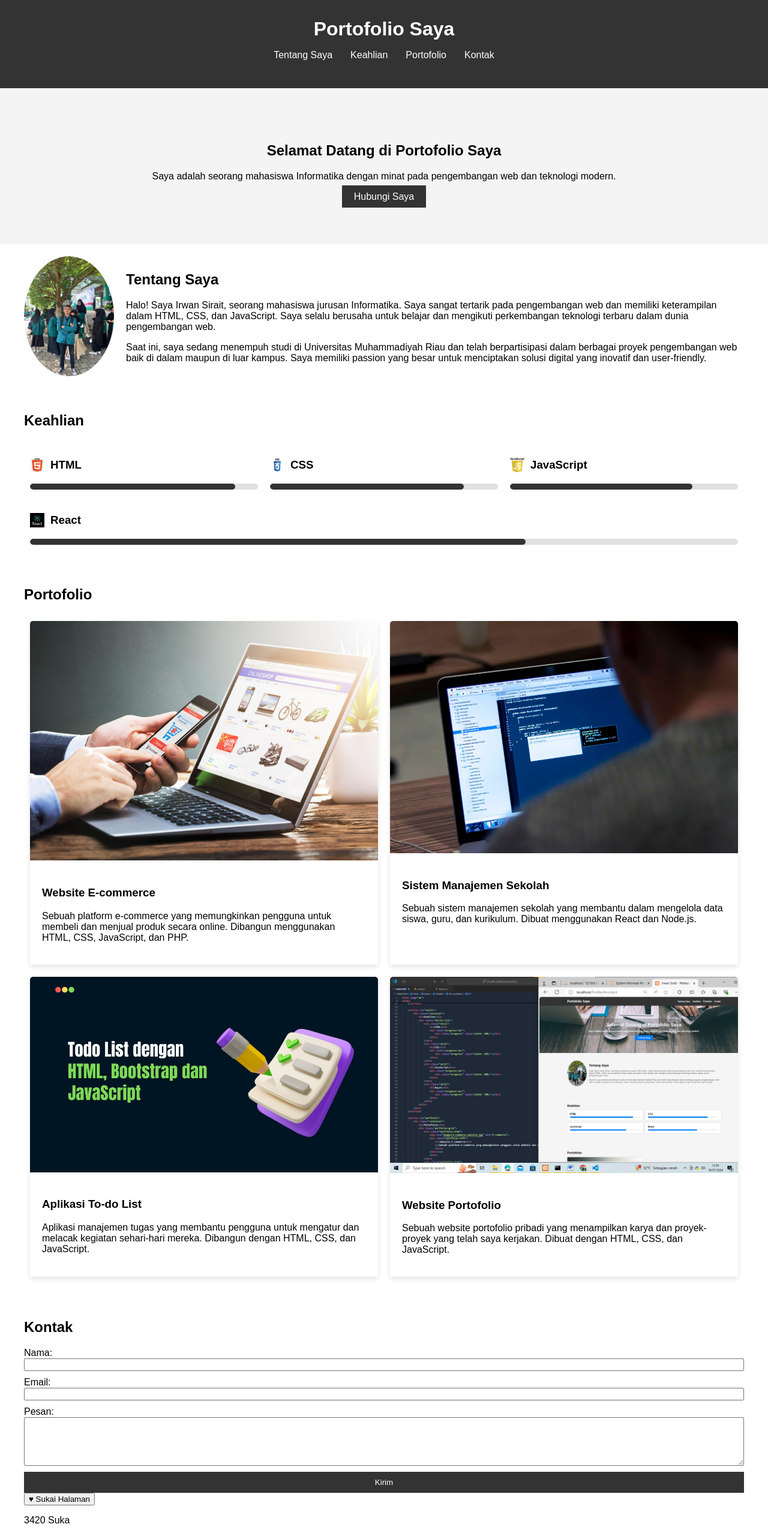
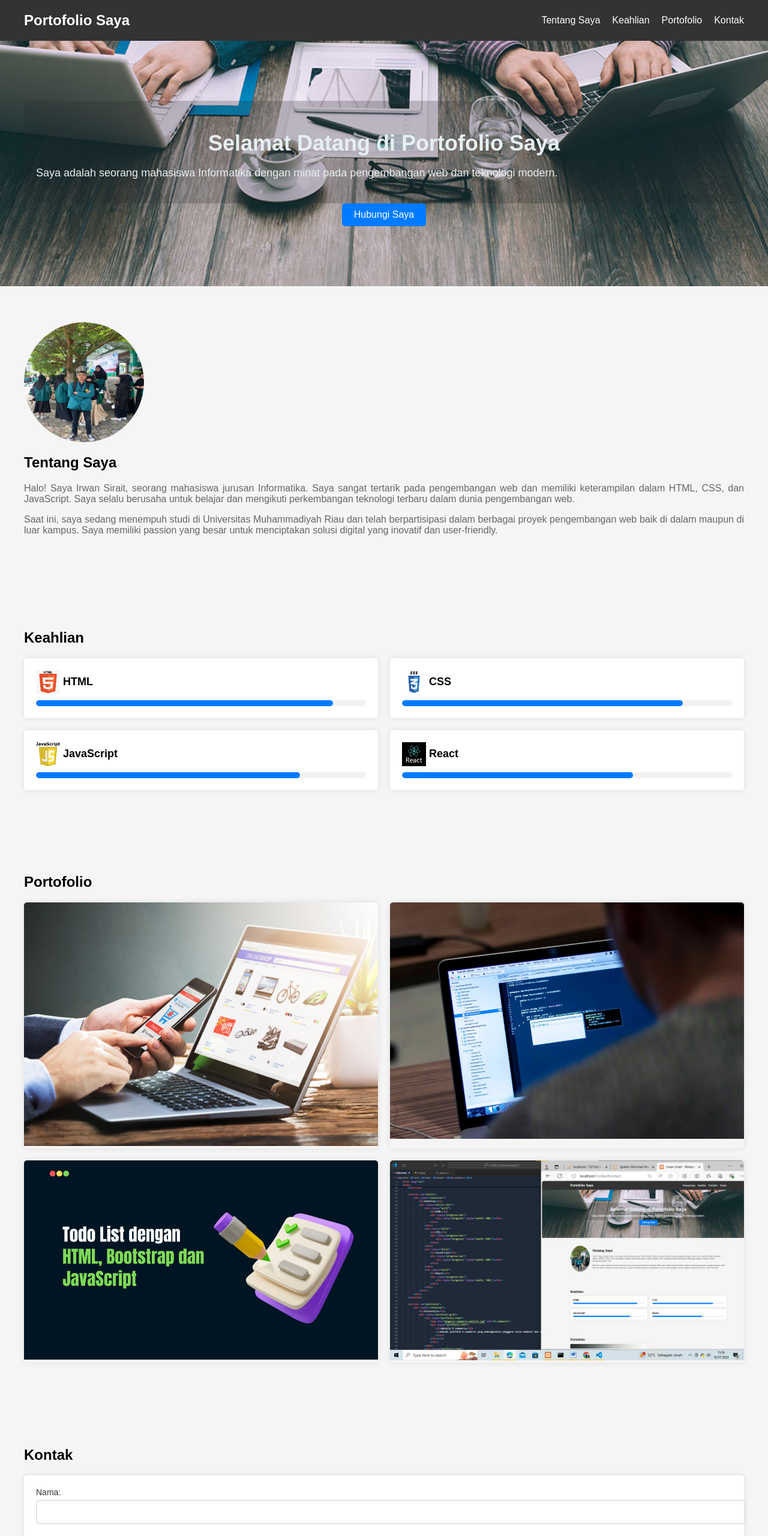
Before and after one commit to irwansirait812/website-Irwan, a plain HTML site: page index.html in a window 1280 px wide. Shown: the top 2560 px of the page at 60% size. Drawn offline with Linux system fonts and the light colour scheme.

Commit message:
updated styles.css with new styles

```diff
--- a/styles.css
+++ b/styles.css
@@ -1,147 +1,207 @@
+/* Reset dasar */
 body {
-    font-family: Arial, sans-serif;
+    font-family: 'Arial', sans-serif;
     margin: 0;
     padding: 0;
+    background-color: #f5f5f5;
+}
+
+header {
+    background-color: #333;
+    color: #fff;
+    padding: 20px 0;
+}
+
+header .container {
+    display: flex;
+    justify-content: space-between;
+    align-items: center;
+}
+
+header h1 {
+    margin: 0;
+    font-size: 24px;
+}
+
+nav ul {
+    list-style: none;
+    margin: 0;
+    padding: 0;
+    display: flex;
+}
+
+nav ul li {
+    margin-left: 20px;
+}
+
+nav ul li a {
+    color: #fff;
+    text-decoration: none;
+    font-size: 16px;
+}
+
+nav ul li a:hover {
+    text-decoration: underline;
+}
+
+section {
+    padding: 60px 0;
 }
 
 .container {
     max-width: 1200px;
     margin: 0 auto;
-    padding: 20px;
+    padding: 0 20px;
 }
 
-header {
-    background-color: #333;
-    color: #fff;
-    padding: 10px 0;
-}
-
-header h1 {
-    margin: 0;
+.welcome-box {
+    background-color: #28292a3d;
+    color: #e6eff1;
+    padding: 20px;
+    border-radius: 10px;
     text-align: center;
 }
 
-nav ul {
-    display: flex;
-    justify-content: center;
-    list-style-type: none;
-    padding: 0;
+#hero {
+    background: url('images/pekerja-digital.jpg') no-repeat center center/cover;
+    color: #fff;
+    text-align: center;
+    padding: 100px 0;
 }
 
-nav li {
-    margin: 0 15px;
+#hero h2 {
+    font-size: 36px;
+    margin-bottom: 10px;
 }
 
-nav a {
+#hero p {
+    font-size: 18px;
+    margin-bottom: 20px;
+    text-align: justify;
+}
+
+.btn {
+    display: inline-block;
+    padding: 10px 20px;
+    background-color: #007bff;
     color: #fff;
     text-decoration: none;
+    border-radius: 5px;
 }
 
-#hero {
-    background-color: #f4f4f4;
-    padding: 50px 0;
-    text-align: center;
-}
-
-#hero .btn {
-    background-color: #333;
-    color: #fff;
-    padding: 10px 20px;
-    text-decoration: none;
+.btn:hover {
+    background-color: #0056b3;
 }
 
 .profile {
     display: flex;
     align-items: center;
+    flex-wrap: wrap;
+}
+
+.profile img {
+    width: 200px;
+    height: 200px;
+    border-radius: 50%;
+    margin-right: 20px;
+}
+
+.bio p {
+    font-size: 16px;
+    color: #666;
+    text-align: justify;
+}
+
+.skills-list {
+    display: grid;
+    grid-template-columns: repeat(2, 1fr);
     gap: 20px;
 }
 
-.profile img {
-    border-radius: 50%;
-    max-width: 150px;
-}
-
-.bio {
-    flex: 1;
-}
-
-.skills-list {
-    display: flex;
-    justify-content: space-around;
-    flex-wrap: wrap;
-}
-
 .skill {
-    flex: 1 1 30%;
-    margin: 10px;
+    background-color: #fff;
+    padding: 20px;
+    border-radius: 5px;
+    box-shadow: 0 0 10px rgba(0, 0, 0, 0.1);
 }
 
 .skill h3 {
-    display: flex;
-    align-items: center;
-    gap: 10px;
-}
-
-.skill-logo {
-    width: 24px;
-    height: 24px;
+    margin: 0 0 10px;
+    font-size: 18px;
 }
 
 .progress-bar {
-    background-color: #e0e0e0;
+    background-color: #f2f2f2;
     border-radius: 5px;
     overflow: hidden;
-    margin-top: 10px;
 }
 
 .progress {
-    background-color: #333;
     height: 10px;
+    background-color: #007bff;
     border-radius: 5px;
 }
 
 .portfolio-grid {
-    display: flex;
-    flex-wrap: wrap;
-    justify-content: space-around;
+    display: grid;
+    grid-template-columns: repeat(2, 1fr);
+    gap: 20px;
 }
 
 .portfolio-item {
-    flex: 1 1 45%;
-    margin: 10px;
-    box-shadow: 0 4px 8px rgba(0, 0, 0, 0.1);
+    position: relative;
+    overflow: hidden;
     border-radius: 5px;
-    overflow: hidden;
+    box-shadow: 0 0 10px rgba(0, 0, 0, 0.1);
 }
 
 .portfolio-item img {
-    max-width: 100%;
+    width: 100%;
     height: auto;
 }
 
 .portfolio-info {
+    position: absolute;
+    bottom: 0;
+    left: 0;
+    right: 0;
+    background-color: rgba(0, 0, 0, 0.7);
+    color: #fff;
     padding: 20px;
+    opacity: 0;
+    transition: opacity 0.3s ease;
+    text-align: justify;
 }
 
-#contactForm {
-    display: flex;
-    flex-direction: column;
-    gap: 10px;
+.portfolio-item:hover .portfolio-info {
+    opacity: 1;
+}
+
+form {
+    background-color: #fff;
+    padding: 20px;
+    border-radius: 5px;
+    box-shadow: 0 0 10px rgba(0, 0, 0, 0.1);
 }
 
 .form-group {
-    display: flex;
-    flex-direction: column;
+    margin-bottom: 20px;
 }
 
-.btn {
-    background-color: #333;
-    color: #fff;
+.form-group label {
+    display: block;
+    margin-bottom: 5px;
+    font-size: 14px;
+    color: #333;
+}
+
+.form-group input,
+.form-group textarea {
+    width: 100%;
     padding: 10px;
-    text-align: center;
-    text-decoration: none;
-    border: none;
-    cursor: pointer;
+    border: 1px solid #ccc;
+    border-radius: 5px;
+    font-size: 16px;
 }
 
 footer {
@@ -149,13 +209,90 @@ footer {
     color: #fff;
     text-align: center;
     padding: 20px 0;
+    margin-top: 20px;
 }
 
-/* Media query untuk layar dengan lebar maksimum 768px (tablet dan hp) */
+.skill-logo {
+    width: 40px;
+    height: 40px;
+    margin-right: 0px;
+    vertical-align: middle;
+}
+
+.like-section {
+    margin-top: 40px; /* Adjust this value as needed */
+    text-align: center;
+}
+
+.like-btn {
+    background: none;
+    border: none;
+    color: red;
+    font-size: 24px;
+    cursor: pointer;
+}
+
+.heart {
+    font-size: 36px;
+    color: red;
+}
+
+#contact-info {
+    background-color: #fff;
+    padding: 20px;
+    border-radius: 5px;
+    box-shadow: 0 0 10px rgba(0, 0, 0, 0.1);
+    margin-top: 40px; /* Adjust this value as needed */
+}
+
+#contact-info h2 {
+    margin-bottom: 20px;
+    text-align: center;
+}
+
+#contact-info ul {
+    list-style: none;
+    padding: 0;
+    display: flex;
+    flex-direction: column;
+    align-items: center;
+}
+
+.info-item {
+    display: flex;
+    align-items: center;
+    gap: 10px;
+    margin-bottom: 10px;
+}
+
+.info-logo {
+    width: 30px;
+    height: 30px;
+}
+
+/* Responsif untuk perangkat dengan layar kecil */
 @media (max-width: 768px) {
+    header .container {
+        flex-direction: column;
+        align-items: flex-start;
+    }
+
     nav ul {
         flex-direction: column;
-        align-items: center;
+        align-items: flex-start;
+    }
+
+    nav ul li {
+        margin-left: 0;
+        margin-bottom: 10px;
+    }
+
+    .skills-list {
+        grid-template-columns: 1fr;
+    }
+
+    .portfolio-grid {
+        grid-template-columns: 1fr;
     }
 
     .profile {
@@ -163,56 +300,43 @@ footer {
         align-items: center;
     }
 
-    .skills-list {
-        flex-direction: column;
-        align-items: center;
-    }
-
-    .portfolio-grid {
-        flex-direction: column;
-        align-items: center;
-    }
-
-    .portfolio-item {
-        max-width: 100%;
+    .profile img {
+        margin-right: 0;
         margin-bottom: 20px;
-    }
-}
-
-/* Media query untuk layar dengan lebar maksimum 480px (hp) */
-@media (max-width: 480px) {
-    header h1 {
-        font-size: 24px;
-    }
-
-    nav li {
-        margin: 10px 0;
-    }
-
-    .skills-list .skill {
-        width: 100%;
-        margin-bottom: 20px;
-    }
-
-    .skills-list .skill h3 {
-        font-size: 18px;
-    }
-
-    .progress-bar {
-        height: 20px;
-    }
-
-    .portfolio-item img {
-        width: 100%;
-    }
-
-    .form-group {
-        width: 100%;
     }
 
     .btn {
         width: 100%;
-        padding: 15px;
-        font-size: 18px;
+        text-align: center;
     }
 }
+
+/* Responsif untuk perangkat dengan layar sangat kecil, seperti ponsel */
+@media (max-width: 480px) {
+    #hero h2 {
+        font-size: 28px;
+    }
+
+    #hero p {
+        font-size: 16px;
+    }
+
+    .btn {
+        padding: 8px 16px;
+        font-size: 14px;
+    }
+
+    .form-group label {
+        font-size: 12px;
+    }
+
+    .form-group input,
+    .form-group textarea {
+        font-size: 14px;
+    }
+
+    .welcome-box {
+        padding: 10px;
+        font-size: 14px;
+    }
+}
```
Also changed, not shown: images/intagram.jpg (added), images/telepon.jpg (added).
